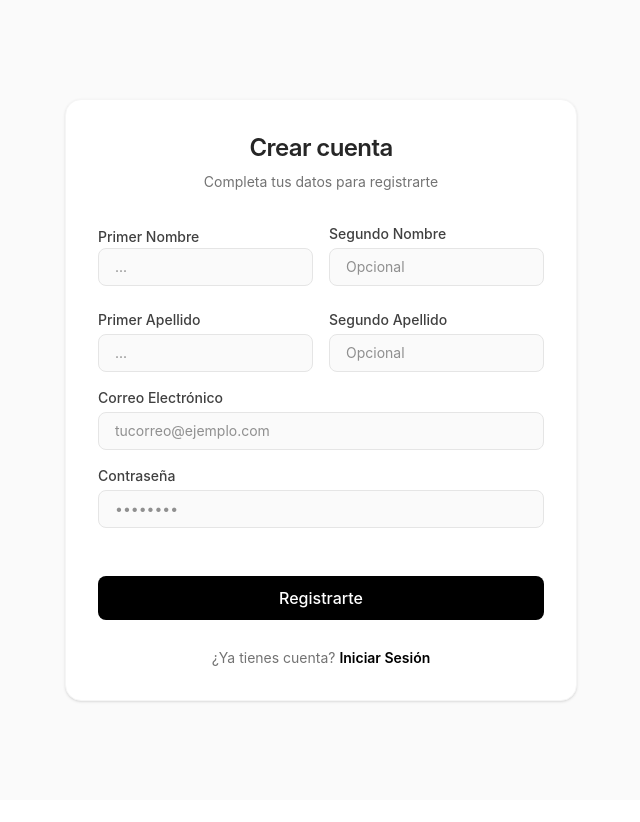
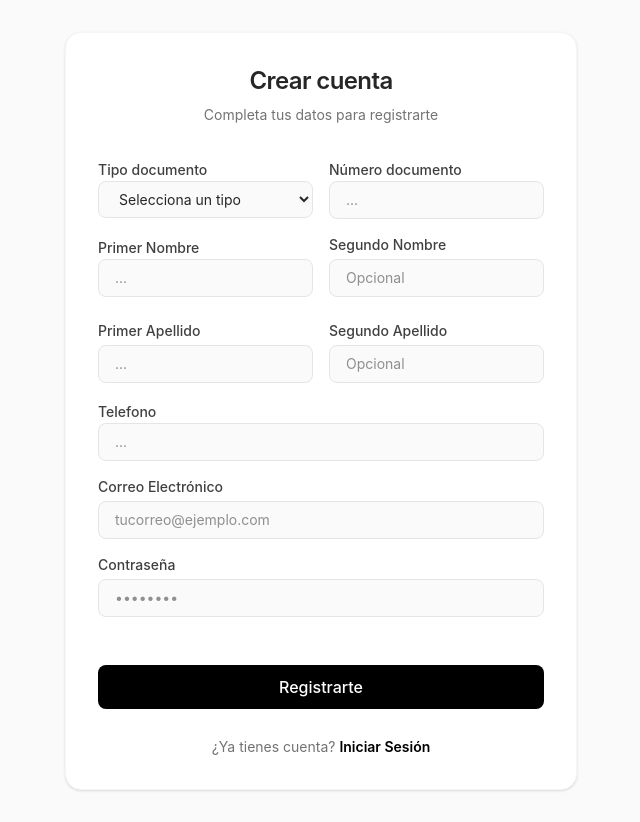
Before and after one commit to CristianAltamar/frontend-cul-2026-1, a React (Vite) app: page /register in a window 1280 px wide. Shown: the whole page, without its empty margins (319-959 px from the left). Before the commit the page ends 800 px from the top, so only its background shows below. Built offline with nearby package versions, Linux system fonts and the light colour scheme.

Commit message:
Enhance registration form: add document type and number fields, update user creation endpoint

```diff
--- a/src/pages/Register.jsx
+++ b/src/pages/Register.jsx
@@ -1,20 +1,30 @@
 import { useState } from "react";
-import { createUser } from "../services/userservice.js";
+import { createUser } from "../services/userService.js";
 
 export function Register(){
     const [form,setForm] = useState({
+        tipo_documento:"",
+        n_documento:0,
         primer_nombre:"",
         segundo_nombre:"",
         primer_apellido:"",
         segundo_apellido:"",
+        telefono:"",
         email:"",
         password_hash:"",
         id_rol:2,
         rol:null,
-        activo:true
+        estado:true
     });
 
     const handleChange = (e)=>{
+        if (e.target.name === "n_documento") {
+            setForm({
+                ...form,
+                [e.target.name]: parseInt(e.target.value)
+            });
+            return;
+        }
         setForm({
             ...form,
             [e.target.name]: e.target.value
@@ -39,8 +49,36 @@ export function Register(){
                     <p className="mt-2 text-sm text-neutral-500">Completa tus datos para registrarte</p>
                 </div>
 
+                {/* FORMULARIO DE REGISTRO */}
                 <form onSubmit={handleSubmit} className="space-y-4">
                     <div className="grid grid-cols-1 md:grid-cols-2 gap-4">
+                        <div className="space-y-1">
+                            <label className="text-sm font-medium text-neutral-700">Tipo documento</label>
+                            <select
+                                name="tipo_documento"
+                                required
+                                value={form.tipo_documento}
+                                className="w-full px-4 py-2 bg-neutral-50 border border-neutral-200 rounded-lg focus:outline-none focus:ring-2 focus:ring-neutral-900 focus:bg-white transition-all text-sm text-neutral-800"
+                                onChange={handleChange}
+                            >
+                                <option value="">Selecciona un tipo</option>
+                                <option value="CC">Cédula de Ciudadanía</option>
+                                <option value="CE">Cédula de Extranjería</option>
+                                <option value="TI">Tarjeta de Identidad</option>
+                                <option value="PP">Pasaporte</option>
+                            </select>
+                        </div>
+                        <div className="space-y-1">
+                            <label className="text-sm font-medium text-neutral-700">Número documento</label>
+                            <input
+                                type="number"
+                                name="n_documento"
+                                placeholder="..."
+                                required
+                                className="w-full px-4 py-2 bg-neutral-50 border border-neutral-200 rounded-lg focus:outline-none focus:ring-2 focus:ring-neutral-900 focus:bg-white transition-all text-sm text-neutral-800"
+                                onChange={handleChange}
+                            />
+                        </div>
                         <div className="space-y-1">
                             <label className="text-sm font-medium text-neutral-700">Primer Nombre</label>
                             <input
@@ -83,6 +121,17 @@ export function Register(){
                             />
                         </div>
                     </div>
+                    <div className="space-y-1">
+                        <label className="text-sm font-medium text-neutral-700">Telefono</label>
+                        <input
+                            type="number"
+                            name="telefono"
+                            placeholder="..."
+                            required
+                            className="w-full px-4 py-2 bg-neutral-50 border border-neutral-200 rounded-lg focus:outline-none focus:ring-2 focus:ring-neutral-900 focus:bg-white transition-all text-sm text-neutral-800"
+                            onChange={handleChange}
+                        />
+                    </div>
 
                     <div className="space-y-1 mt-4">
                         <label className="text-sm font-medium text-neutral-700 block">Correo Electrónico</label>
--- a/src/services/userService.js
+++ b/src/services/userService.js
@@ -1,6 +1,6 @@
 import api from "../api/axios.js";
 
 export const createUser = async (data) => {
-    const response = await api.post("/create_usuario", data);
+    const response = await api.post("/create_docente", data);
     return response.data;
 };
```
